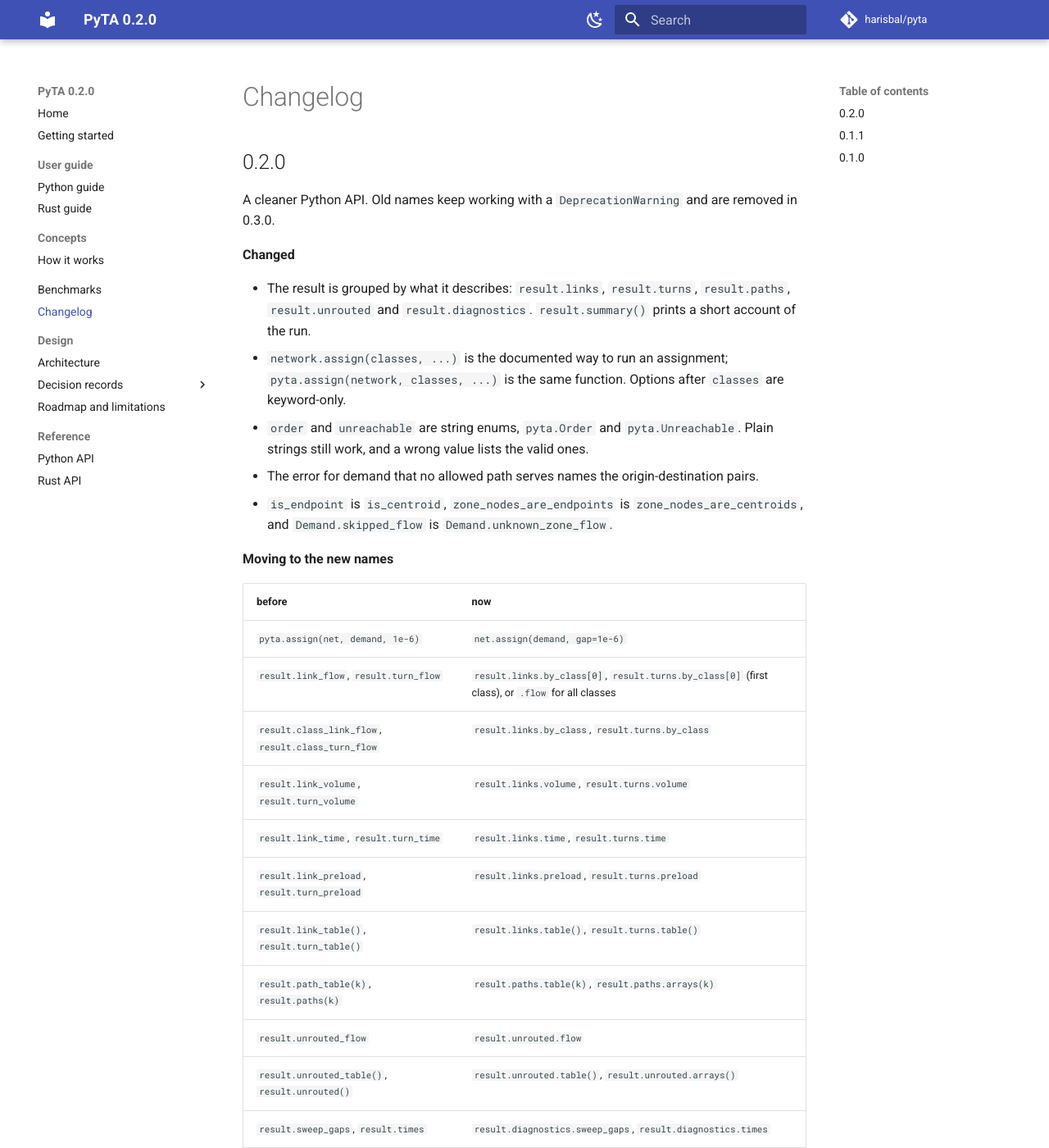
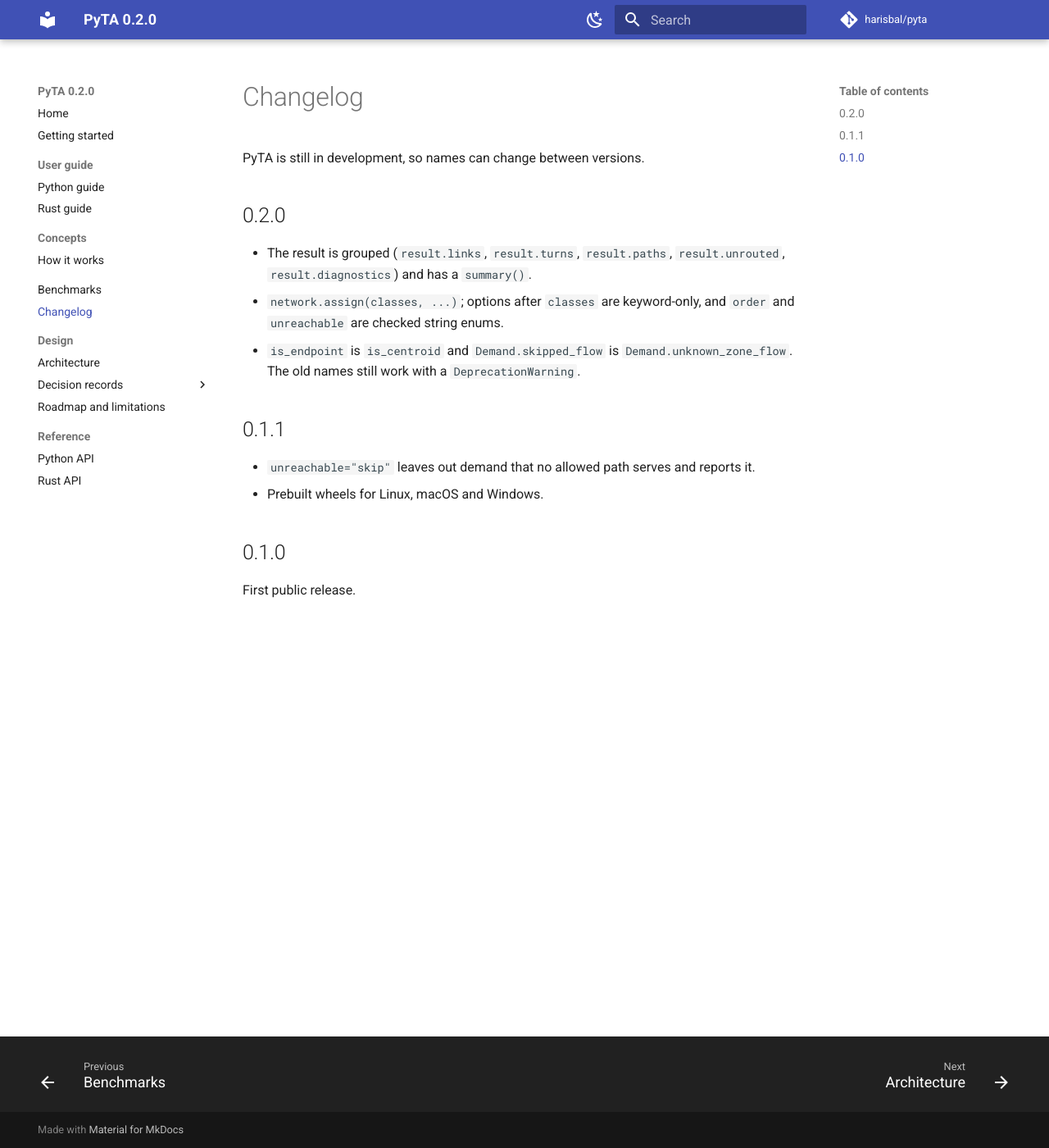
Before and after one commit to harisbal/pyta, an MkDocs documentation site: the page built from docs/changelog.md, in a window 1280 px wide and 1400 px high. Shown: the whole window at 82% size. Built offline with MkDocs 1.6.1 and Material for MkDocs 9.7.7, drawn with Linux system fonts in a browser that asks for light colours; comment, search, counter and statistics services are not loaded; some of the changed text lies outside the part shown.

Commit message:
Shorten the changelog and the rename note
Co-Authored-By: Claude Sonnet 5.5 <noreply@anthropic.com>
Claude-Session: https://claude.ai/code/session_01H28usXH3LJ6cwe7kqi95Lu

```diff
--- a/docs/changelog.md
+++ b/docs/changelog.md
@@ -1,50 +1,21 @@
 # Changelog
+
+PyTA is still in development, so names can change between versions.
 
 ## 0.2.0
 
-A cleaner Python API. Old names keep working with a `DeprecationWarning` and are removed in 0.3.0.
-
-**Changed**
-
-- The result is grouped by what it describes: `result.links`, `result.turns`, `result.paths`,
-  `result.unrouted` and `result.diagnostics`. `result.summary()` prints a short account of the run.
-- `network.assign(classes, ...)` is the documented way to run an assignment; `pyta.assign(network, classes, ...)`
-  is the same function. Options after `classes` are keyword-only.
-- `order` and `unreachable` are string enums, `pyta.Order` and `pyta.Unreachable`. Plain strings still work, and
-  a wrong value lists the valid ones.
-- The error for demand that no allowed path serves names the origin-destination pairs.
-- `is_endpoint` is `is_centroid`, `zone_nodes_are_endpoints` is `zone_nodes_are_centroids`, and
-  `Demand.skipped_flow` is `Demand.unknown_zone_flow`.
-
-**Moving to the new names**
-
-| before | now |
-|---|---|
-| `pyta.assign(net, demand, 1e-6)` | `net.assign(demand, gap=1e-6)` |
-| `result.link_flow`, `result.turn_flow` | `result.links.by_class[0]`, `result.turns.by_class[0]` (first class), or `.flow` for all classes |
-| `result.class_link_flow`, `result.class_turn_flow` | `result.links.by_class`, `result.turns.by_class` |
-| `result.link_volume`, `result.turn_volume` | `result.links.volume`, `result.turns.volume` |
-| `result.link_time`, `result.turn_time` | `result.links.time`, `result.turns.time` |
-| `result.link_preload`, `result.turn_preload` | `result.links.preload`, `result.turns.preload` |
-| `result.link_table()`, `result.turn_table()` | `result.links.table()`, `result.turns.table()` |
-| `result.path_table(k)`, `result.paths(k)` | `result.paths.table(k)`, `result.paths.arrays(k)` |
-| `result.unrouted_flow` | `result.unrouted.flow` |
-| `result.unrouted_table()`, `result.unrouted()` | `result.unrouted.table()`, `result.unrouted.arrays()` |
-| `result.sweep_gaps`, `result.times` | `result.diagnostics.sweep_gaps`, `result.diagnostics.times` |
-| `result.objective` (`None` if undefined) | `result.diagnostics.objective` (NaN if undefined) |
-| `is_endpoint=` | `is_centroid=` |
-| `zone_nodes_are_endpoints=` | `zone_nodes_are_centroids=` |
-| `demand.skipped_flow` | `demand.unknown_zone_flow` |
-
-Result arrays are now read-only; copy one to change it. See [decision 0013](design/decisions/0013-grouped-result-and-checked-options.md).
+- The result is grouped (`result.links`, `result.turns`, `result.paths`, `result.unrouted`,
+  `result.diagnostics`) and has a `summary()`.
+- `network.assign(classes, ...)`; options after `classes` are keyword-only, and `order` and `unreachable`
+  are checked string enums.
+- `is_endpoint` is `is_centroid` and `Demand.skipped_flow` is `Demand.unknown_zone_flow`. The old names still
+  work with a `DeprecationWarning`.
 
 ## 0.1.1
 
-- `assign(..., unreachable="skip")` leaves out demand that no allowed path serves and reports it on the result
-  ([decision 0012](design/decisions/0012-skip-unreachable-demand.md)).
-- Prebuilt wheels for Linux, macOS and Windows are attached to each release.
+- `unreachable="skip"` leaves out demand that no allowed path serves and reports it.
+- Prebuilt wheels for Linux, macOS and Windows.
 
 ## 0.1.0
 
-First public release: path-based user-equilibrium assignment with turn delays, several vehicle classes,
-preloads, table results and TNTP and GMNS input.
+First public release.
```
Also changed, not shown: docs/guide/python.md (+1 -5 lines).
